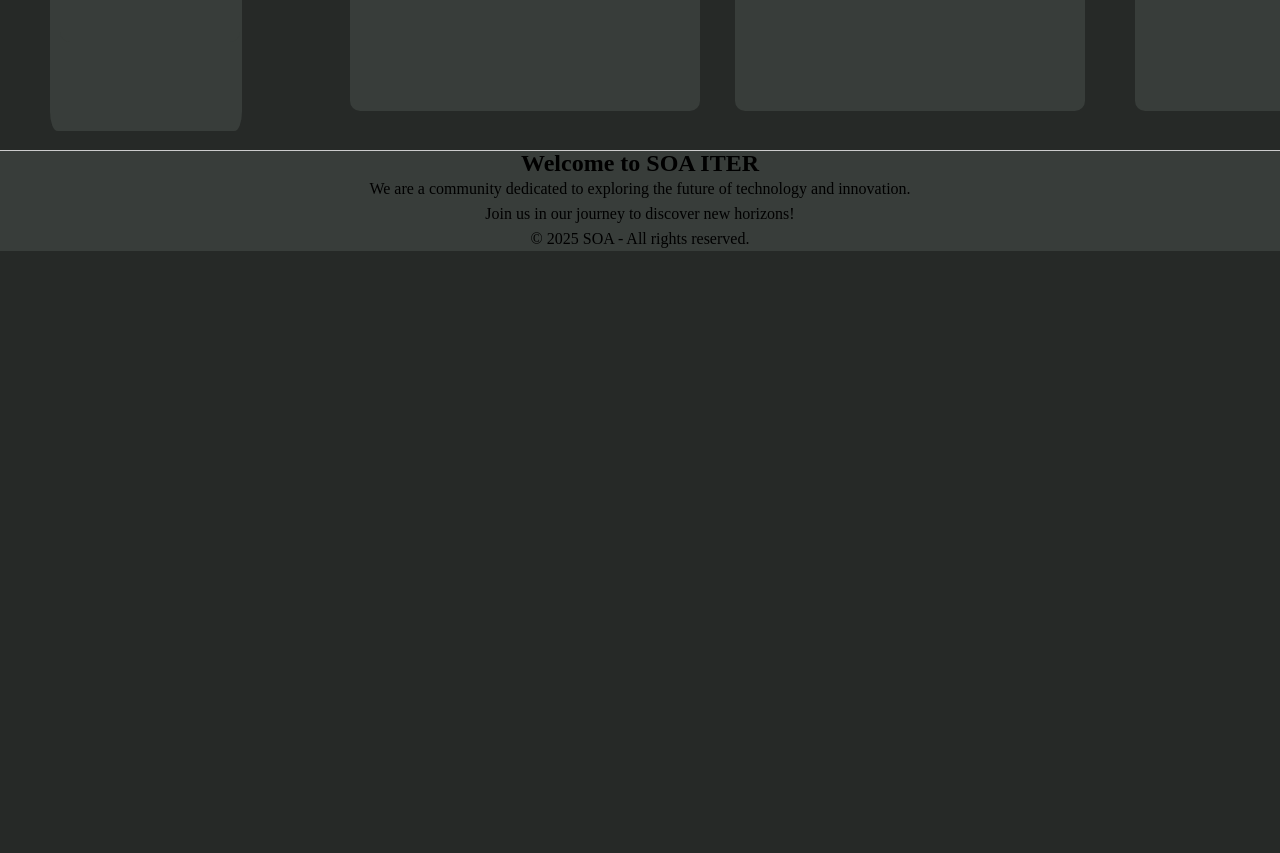
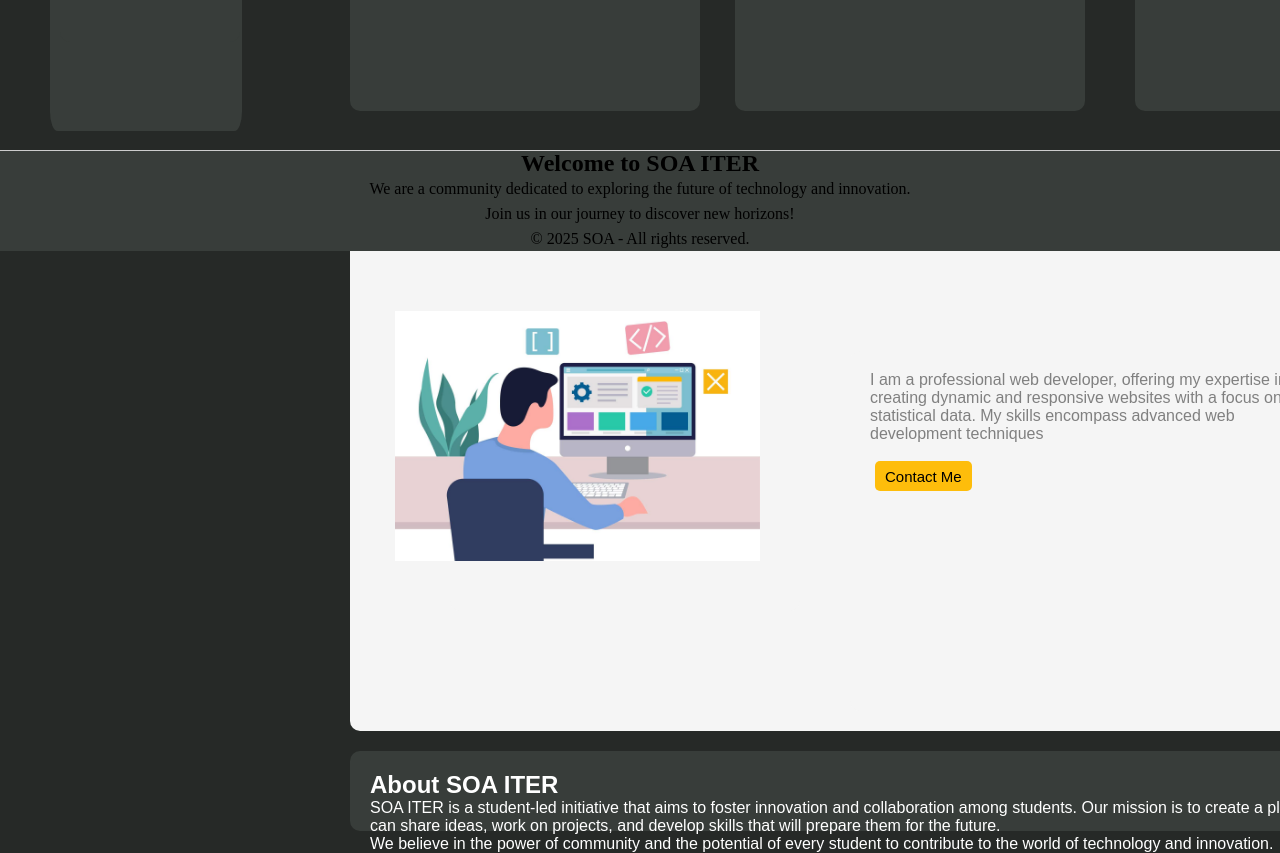
Before and after one commit to Ayush16r/portfolios, a plain HTML site: page index.html in a window 1280 px wide. Shown: the part 549-1402 px from the top of the page. Before the commit the page ends 800 px from the top, so only its background shows below. Drawn offline with Linux system fonts and the light colour scheme.

Commit message:
hard push

```diff
--- a/index.html
+++ b/index.html
@@ -110,6 +110,35 @@
         <p>We believe in the power of community and the potential of every student to contribute to the world of technology and innovation.</p>
     </div>
 
+     <div id="sbox4">
+      <div id="sbd2">
+        <p3 id="htext2">I am a professional web developer, offering my expertise in creating dynamic and responsive websites with a focus on statistical data. My skills encompass advanced web development techniques </p3>
+        <br>
+        <br>
+        <button id="btn6">Contact Me</button>
+      </div>
+      <div id="sbd3">
+        <h2 id="htext1">Create Your Own Web page</h2>
+      </div>
+      <div id="sbd4" >
+         <img id="imgsb5" src="workimg.jpeg" alt="">
+      </div>
+
+
+
+
+    </div>
+
+    <div id="sbox5">
+
+
+
+        <h2>About SOA ITER</h2>
+        <p>SOA ITER is a student-led initiative that aims to foster innovation and collaboration among students. Our mission is to create a platform where students can share ideas, work on projects, and develop skills that will prepare them for the future.</p>
+        <p>We believe in the power of community and the potential of every student to contribute to the world of technology and innovation.</p>
+    </div>
+
+
 
 
 
--- a/style.css
+++ b/style.css
@@ -247,7 +247,7 @@ button {
 
 #sbox1 {
   font-family: Arial, sans-serif;
-  position: fixed;
+  position: absolute;
   top: 300px;
   left: 350px;
   background-color: #383d3a;
@@ -259,7 +259,7 @@ button {
 
 #sbox2{
   font-family: Arial, sans-serif;
-  position: fixed;
+  position: absolute;
   top: 300px;
   left: 735px;
   background-color: #383d3a;
@@ -271,7 +271,7 @@ button {
 
 #sbox3{
   font-family: Arial, sans-serif;
-  position: fixed;
+  position: absolute;
   top: 300px;
   left: 1135px;
   background-color: #383d3a;
@@ -280,3 +280,99 @@ button {
   width: 350px;
   height: 360px;
 }
+
+#sbox4{
+
+
+  font-family: Arial, sans-serif;
+  position: absolute;
+  top: 700px;
+  left: 350px;
+  background-color: whitesmoke;
+  padding: 20px;
+  border-radius: 10px;
+  width: 1135px;
+  height: 580px;
+   /* NEW FLEX STYLING */
+
+  gap: 20px;
+
+  color: blue;
+
+}
+
+#sbox5{
+  font-family: Arial, sans-serif;
+  position: absolute;
+  top: 1300px;
+  left: 350px;
+  background-color: #383d3a;
+  padding: 20px;
+  border-radius: 10px;
+  width: 1135px;
+  height: 80px;
+}
+#imgsb5{
+  margin-top: 20px;
+  top: 1400px;
+  left: 1000px;
+
+
+  padding: 20px;
+  border-radius: 10px;
+  width: 405px;
+  height: 290px;
+}
+
+
+#sbd4{
+
+  position: absolute;
+  top: 100px;
+  left: 100px;
+  background-color: whitesmoke;
+  padding: 20px;
+  border-radius: 10px;
+  width: 350px;
+  height: 360px;
+}
+
+#sbd3{
+
+  position: absolute;
+  top: 10px;
+  left: 350px;
+  background-color: whitesmoke;
+  padding: 20px;
+  border-radius: 10px;
+  width: 400px;
+  height: 60px;
+}
+#sbd2{
+
+  position: absolute;
+  top: 200px;
+  left: 500px;
+  background-color: whitesmoke;
+  padding: 20px;
+  border-radius: 10px;
+  width: 500px;
+  height: 360px;
+}
+#htext1{
+  background-color: greenyellow;
+  color: black;
+}
+#htext2{
+  font-size: 25 px;
+  font: Trebuchet MS, sans-serif;
+  color:#808080;
+}
+#btn6{
+  color: black;
+  height: 30px;
+  font-size: 15px;
+  border-width: 10px ;
+  border-radius: 5px;
+  border-color: #b1c70f;
+}
```
Also changed, not shown: workimg.jpeg (added).
